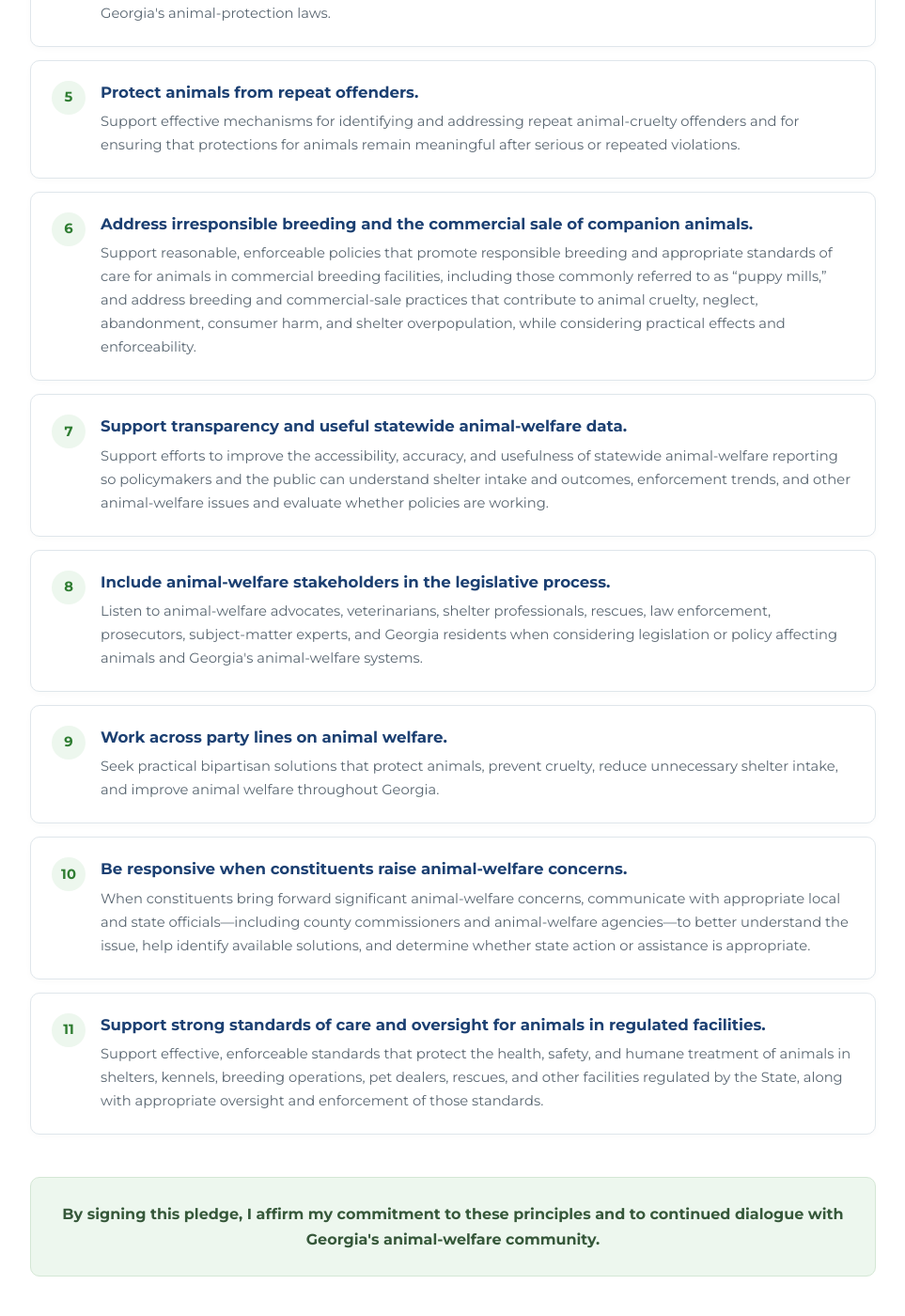
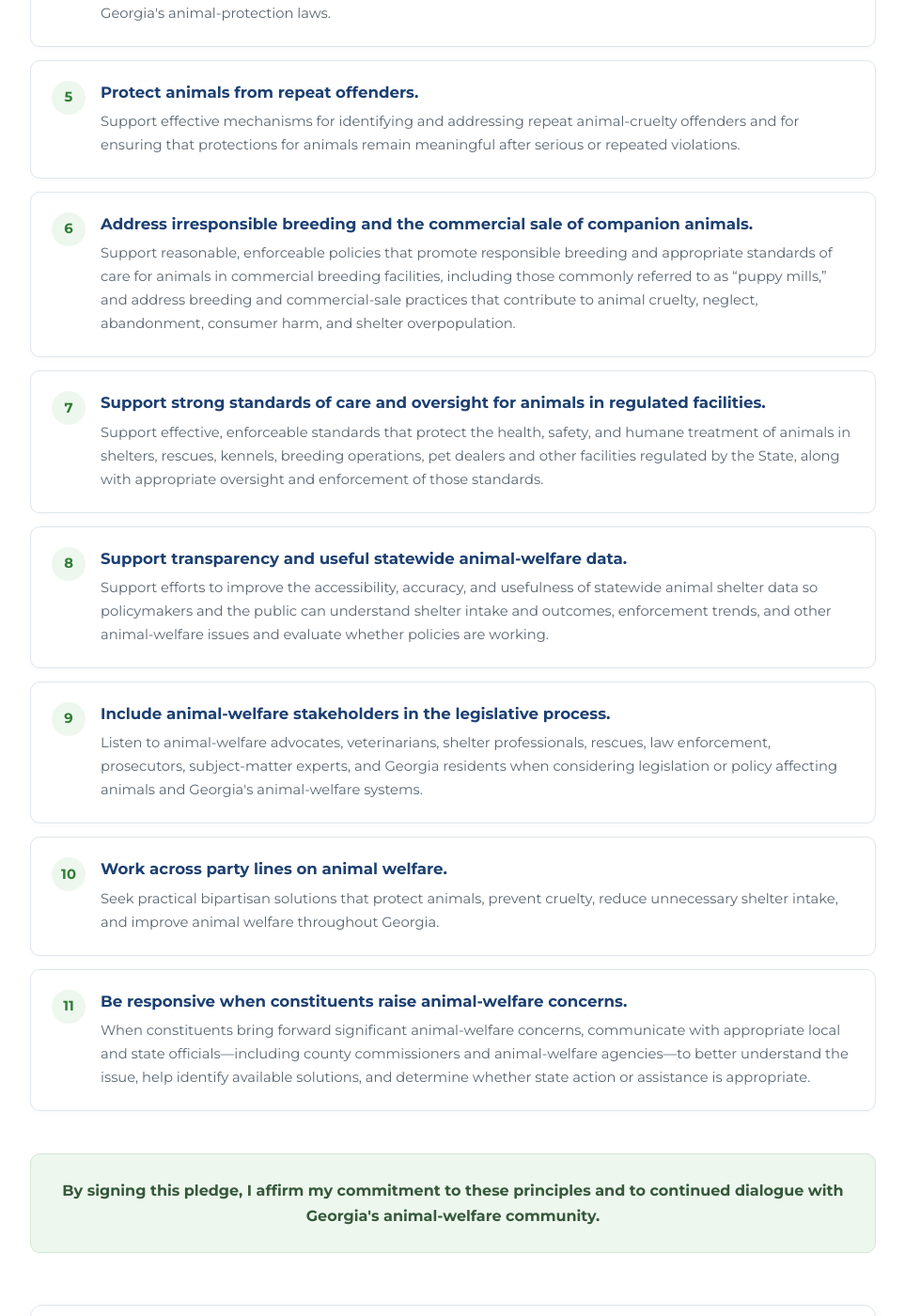
Before and after one commit to whitleybacon/gwinnett-animal-advocacy-alliance, a Jekyll site: the page built from election-2026/state/pledge/index.html, in a window 1280 px wide and 1400 px high, scrolled down 1522 px. Shown: the whole window at 94% size, without its empty margins (158-1121 px from the left). Built offline with Jekyll 4.4.1, drawn with Linux system fonts in a browser that asks for light colours; some of the changed lines change nothing that is shown; some of the changed text lies outside the part shown.

Commit message:
Update index.html

```diff
--- a/election-2026/state/pledge/index.html
+++ b/election-2026/state/pledge/index.html
@@ -359,7 +359,7 @@
     line-height: 1.55;
   }
 
-  /* FORM RESULT */
+  /* RESULT MESSAGES */
 
   .state-pledge-page .form-result {
     display: none;
@@ -384,7 +384,7 @@
     color: #8c3b3b;
   }
 
-  /* FOOTER */
+  /* FOOTER NAV */
 
   .state-pledge-page .pledge-footer-nav {
     max-width: 900px;
@@ -431,9 +431,13 @@
     line-height: 1.55;
   }
 
+  /* HONEYPOT */
+
   .state-pledge-page .botcheck {
     display: none !important;
   }
+
+  /* MOBILE */
 
   @media (max-width: 768px) {
     .state-pledge-page .pledge-hero {
@@ -539,10 +543,9 @@
 
     <div class="pledge-statement">
       <strong>
-        As a candidate for the Georgia General Assembly, I pledge to
-        support practical, effective efforts that improve the humane
-        treatment and protection of animals throughout Georgia.
-        If elected, I commit to:
+        As a candidate for the Georgia General Assembly, I pledge to support
+        practical, effective efforts that improve the humane treatment and
+        protection of animals throughout Georgia. If elected, I commit to:
       </strong>
     </div>
 
@@ -551,9 +554,15 @@
 
     <div class="pledge-list">
 
+      <!-- 1 -->
+
       <article class="pledge-item">
         <div class="pledge-number">1</div>
-        <h3>Prevent pet overpopulation and unnecessary shelter intake.</h3>
+
+        <h3>
+          Prevent pet overpopulation and unnecessary shelter intake.
+        </h3>
+
         <p>
           Support sustainable funding and policies that expand access to
           affordable spay/neuter services and other effective prevention
@@ -564,11 +573,15 @@
       </article>
 
 
+      <!-- 2 -->
+
       <article class="pledge-item">
         <div class="pledge-number">2</div>
+
         <h3>
-          Protect local animal-welfare ordinances from state preemption.
+          Protect local animal-welfare ordinances from state preemption bills.
         </h3>
+
         <p>
           Oppose legislation that unnecessarily removes or restricts the
           authority of local governments to adopt and enforce animal-welfare
@@ -577,9 +590,15 @@
       </article>
 
 
+      <!-- 3 -->
+
       <article class="pledge-item">
         <div class="pledge-number">3</div>
-        <h3>Strengthen Georgia's animal-cruelty laws when needed.</h3>
+
+        <h3>
+          Strengthen Georgia's animal-cruelty laws when needed.
+        </h3>
+
         <p>
           Support thoughtful legislation that protects animals from cruelty,
           aggravated cruelty, severe neglect, abandonment, animal fighting,
@@ -589,66 +608,108 @@
       </article>
 
 
+      <!-- 4 -->
+
       <article class="pledge-item">
         <div class="pledge-number">4</div>
-        <h3>Support effective enforcement of animal-protection laws.</h3>
+
+        <h3>
+          Support effective enforcement of animal-protection laws.
+        </h3>
+
         <p>
           Support appropriate tools, training, coordination, and resources
-          for the agencies, law-enforcement personnel, prosecutors, and
-          other officials responsible for investigating animal cruelty and
-          enforcing Georgia's animal-protection laws.
+          for the agencies, law-enforcement personnel, prosecutors, and other
+          officials responsible for investigating animal cruelty and enforcing
+          Georgia's animal-protection laws.
         </p>
       </article>
 
 
+      <!-- 5 -->
+
       <article class="pledge-item">
         <div class="pledge-number">5</div>
-        <h3>Protect animals from repeat offenders.</h3>
+
+        <h3>
+          Protect animals from repeat offenders.
+        </h3>
+
         <p>
-          Support effective mechanisms for identifying and addressing
-          repeat animal-cruelty offenders and for ensuring that protections
-          for animals remain meaningful after serious or repeated violations.
+          Support effective mechanisms for identifying and addressing repeat
+          animal-cruelty offenders and for ensuring that protections for
+          animals remain meaningful after serious or repeated violations.
         </p>
       </article>
 
 
+      <!-- 6 -->
+
       <article class="pledge-item">
         <div class="pledge-number">6</div>
+
         <h3>
           Address irresponsible breeding and the commercial sale of companion animals.
         </h3>
+
         <p>
           Support reasonable, enforceable policies that promote responsible
           breeding and appropriate standards of care for animals in commercial
           breeding facilities, including those commonly referred to as
           “puppy mills,” and address breeding and commercial-sale practices
           that contribute to animal cruelty, neglect, abandonment, consumer
-          harm, and shelter overpopulation, while considering practical
-          effects and enforceability.
+          harm, and shelter overpopulation.
         </p>
       </article>
 
 
+      <!-- 7 -->
+
       <article class="pledge-item">
         <div class="pledge-number">7</div>
+
         <h3>
-          Support transparency and useful statewide animal-welfare data.
+          Support strong standards of care and oversight for animals in regulated facilities.
         </h3>
+
         <p>
-          Support efforts to improve the accessibility, accuracy, and
-          usefulness of statewide animal-welfare reporting so policymakers
-          and the public can understand shelter intake and outcomes,
-          enforcement trends, and other animal-welfare issues and evaluate
-          whether policies are working.
+          Support effective, enforceable standards that protect the health,
+          safety, and humane treatment of animals in shelters, rescues,
+          kennels, breeding operations, pet dealers and other facilities
+          regulated by the State, along with appropriate oversight and
+          enforcement of those standards.
         </p>
       </article>
 
 
+      <!-- 8 -->
+
       <article class="pledge-item">
         <div class="pledge-number">8</div>
+
+        <h3>
+          Support transparency and useful statewide animal-welfare data.
+        </h3>
+
+        <p>
+          Support efforts to improve the accessibility, accuracy, and
+          usefulness of statewide animal shelter data so policymakers and
+          the public can understand shelter intake and outcomes, enforcement
+          trends, and other animal-welfare issues and evaluate whether
+          policies are working.
+        </p>
+      </article>
+
+
+      <!-- 9 -->
+
+      <article class="pledge-item">
+        <div class="pledge-number">9</div>
+
         <h3>
           Include animal-welfare stakeholders in the legislative process.
         </h3>
+
         <p>
           Listen to animal-welfare advocates, veterinarians, shelter
           professionals, rescues, law enforcement, prosecutors,
@@ -659,11 +720,15 @@
       </article>
 
 
+      <!-- 10 -->
+
       <article class="pledge-item">
-        <div class="pledge-number">9</div>
+        <div class="pledge-number">10</div>
+
         <h3>
           Work across party lines on animal welfare.
         </h3>
+
         <p>
           Seek practical bipartisan solutions that protect animals, prevent
           cruelty, reduce unnecessary shelter intake, and improve animal
@@ -672,11 +737,15 @@
       </article>
 
 
+      <!-- 11 -->
+
       <article class="pledge-item">
-        <div class="pledge-number">10</div>
+        <div class="pledge-number">11</div>
+
         <h3>
           Be responsive when constituents raise animal-welfare concerns.
         </h3>
+
         <p>
           When constituents bring forward significant animal-welfare
           concerns, communicate with appropriate local and state
@@ -684,21 +753,6 @@
           agencies—to better understand the issue, help identify available
           solutions, and determine whether state action or assistance is
           appropriate.
-        </p>
-      </article>
-
-
-      <article class="pledge-item">
-        <div class="pledge-number">11</div>
-        <h3>
-          Support strong standards of care and oversight for animals in regulated facilities.
-        </h3>
-        <p>
-          Support effective, enforceable standards that protect the health,
-          safety, and humane treatment of animals in shelters, kennels,
-          breeding operations, pet dealers, rescues, and other facilities
-          regulated by the State, along with appropriate oversight and
-          enforcement of those standards.
         </p>
       </article>
 
@@ -723,7 +777,9 @@
           Candidate Signature
         </span>
 
-        <h2>Sign the Pledge</h2>
+        <h2>
+          Sign the Pledge
+        </h2>
 
         <p>
           Candidates for the Georgia General Assembly may use the form
@@ -739,11 +795,16 @@
         method="POST"
       >
 
+        <!-- WEB3FORMS ACCESS KEY -->
+
         <input
           type="hidden"
           name="access_key"
           value="0231f105-09a2-407b-8464-f2c57c07cd58"
         >
+
+
+        <!-- EMAIL SUBJECT -->
 
         <input
           type="hidden"
@@ -751,11 +812,17 @@
           value="New GAAA Georgia General Assembly Pledge Signature"
         >
 
+
+        <!-- FORM SOURCE -->
+
         <input
           type="hidden"
           name="source"
           value="GAAA 2026 Georgia General Assembly Animal Welfare Pledge"
         >
+
+
+        <!-- SPAM PROTECTION -->
 
         <input
           type="checkbox"
@@ -766,9 +833,12 @@
         >
 
 
+        <!-- CANDIDATE INFORMATION -->
+
         <div class="form-grid">
 
           <div class="form-field">
+
             <label for="candidate-name">
               Candidate Name <span class="required">*</span>
             </label>
@@ -780,10 +850,12 @@
               required
               autocomplete="name"
             >
+
           </div>
 
 
           <div class="form-field">
+
             <label for="office">
               Office Sought <span class="required">*</span>
             </label>
@@ -795,10 +867,12 @@
               placeholder="Example: Georgia House"
               required
             >
+
           </div>
 
 
           <div class="form-field">
+
             <label for="district">
               District <span class="required">*</span>
             </label>
@@ -810,10 +884,12 @@
               placeholder="Example: House District 99"
               required
             >
+
           </div>
 
 
           <div class="form-field">
+
             <label for="party">
               Party <span style="font-weight:500;">(optional)</span>
             </label>
@@ -823,10 +899,12 @@
               id="party"
               name="Party"
             >
+
           </div>
 
 
           <div class="form-field full">
+
             <label for="email">
               Campaign Email <span class="required">*</span>
             </label>
@@ -838,6 +916,7 @@
               required
               autocomplete="email"
             >
+
           </div>
 
         </div>
@@ -847,7 +926,10 @@
 
         <div class="agreement-box">
 
-          <h3>Pledge Agreement</h3>
+          <h3>
+            Pledge Agreement
+          </h3>
+
 
           <div class="checkbox-row">
 
@@ -892,7 +974,7 @@
         </div>
 
 
-        <!-- SIGNATURE -->
+        <!-- ELECTRONIC SIGNATURE -->
 
         <div class="signature-area">
 
@@ -940,6 +1022,8 @@
         </div>
 
 
+        <!-- SUBMIT -->
+
         <div class="submit-area">
 
           <button
@@ -971,15 +1055,22 @@
     </section>
 
 
-    <!-- FOOTER NAV -->
+    <!-- FOOTER NAVIGATION -->
 
     <div class="pledge-footer-nav">
 
-      <a class="nav-card" href="/election-2026/state/">
+      <a
+        class="nav-card"
+        href="/election-2026/state/"
+      >
 
-        <span>State Outreach</span>
+        <span>
+          State Outreach
+        </span>
 
-        <strong>← Candidate Outreach</strong>
+        <strong>
+          ← Candidate Outreach
+        </strong>
 
         <p>
           View GAAA's outreach to Georgia General Assembly candidates
@@ -989,11 +1080,18 @@
       </a>
 
 
-      <a class="nav-card" href="/election-2026/">
+      <a
+        class="nav-card"
+        href="/election-2026/"
+      >
 
-        <span>2026 Elections</span>
+        <span>
+          2026 Elections
+        </span>
 
-        <strong>Election Hub →</strong>
+        <strong>
+          Election Hub →
+        </strong>
 
         <p>
           Explore GAAA's 2026 election-related animal-welfare projects.
@@ -1016,8 +1114,11 @@
   const submitButton = document.getElementById("pledge-submit");
   const dateField = document.getElementById("signature-date");
 
-  /* Automatically fill today's local date */
+
+  /* AUTO-FILL TODAY'S DATE */
+
   function setToday() {
+
     const today = new Date();
 
     const localDate = new Date(
@@ -1027,12 +1128,16 @@
       .split("T")[0];
 
     dateField.value = localDate;
+
   }
+
 
   if (dateField && !dateField.value) {
     setToday();
   }
 
+
+  /* SUBMIT FORM */
 
   form.addEventListener("submit", async function (event) {
 
@@ -1046,6 +1151,7 @@
 
     const formData = new FormData(form);
 
+
     try {
 
       const response = await fetch(
@@ -1058,6 +1164,7 @@
 
       const data = await response.json();
 
+
       if (data.success) {
 
         result.className = "form-result success";
@@ -1069,6 +1176,7 @@
           "on the 2026 Election Hub.";
 
         form.reset();
+
         setToday();
 
         result.scrollIntoView({
```
